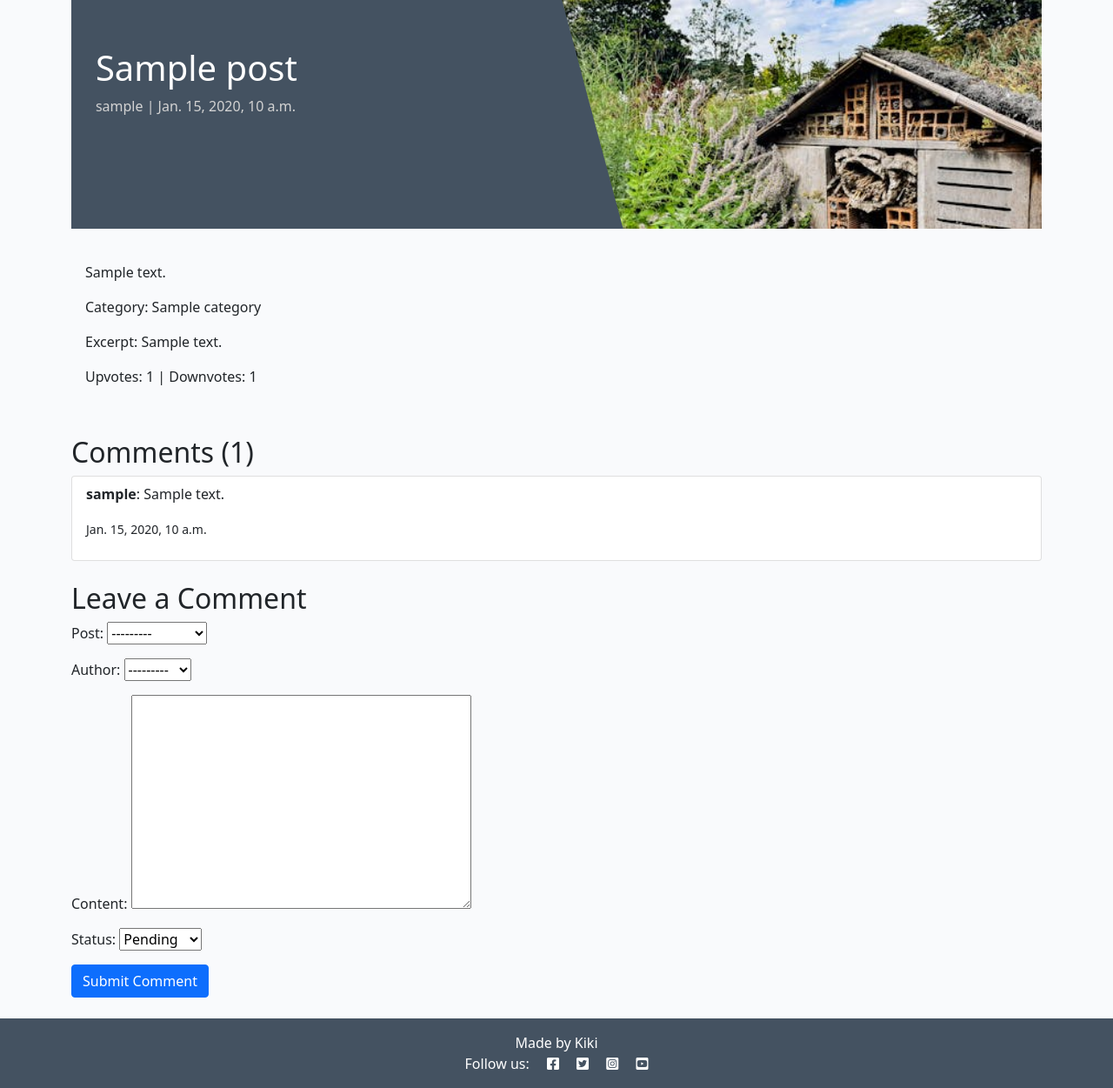
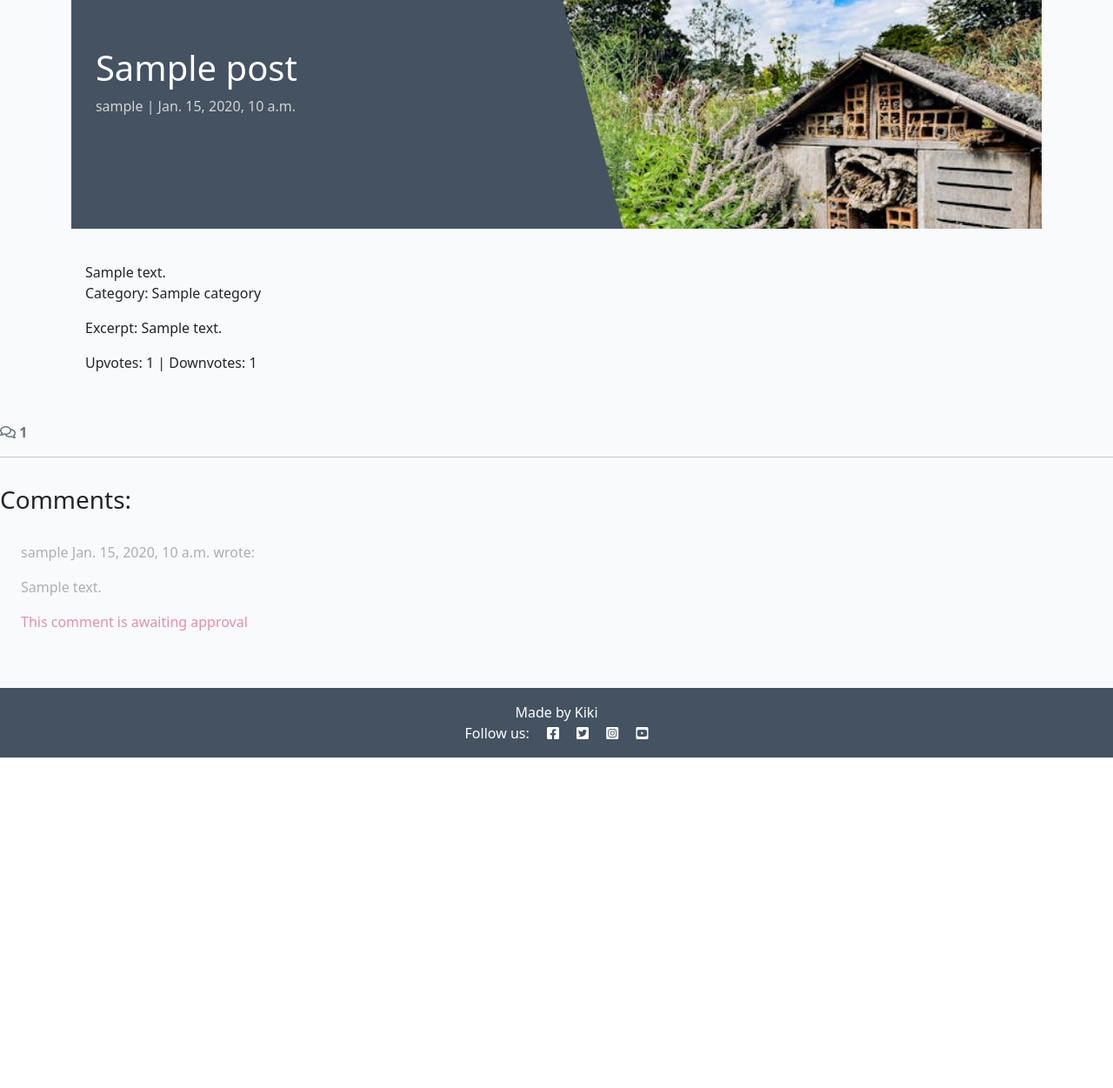
Before and after one commit to KikiBerg/urban-biodiversity-platform, a Django app: a page that uses posts/templates/posts/post_detail.html in a window 1280 px wide. Shown: the part 71-1322 px from the top of the page at 87% size. After the commit the page ends 942 px from the top, so only its background shows below. Run offline with Django 4.2, Linux system fonts and the light colour scheme; a user stored in the database is signed in; tables that the repository leaves empty hold one stand-in row (values such as "Sample post"); some libraries are stand-ins or nearby versions.

Commit message:
Post_detail: customize count & displaying of comments

```diff
--- a/posts/templates/posts/post_detail.html
+++ b/posts/templates/posts/post_detail.html
@@ -1,13 +1,15 @@
 {% extends 'base.html' %} {% block content %}
 {% load static %}
-{% load crispy_forms_tags %}
+
 
 
 <div class="masthead">
     <div class="container">
         <div class="row g-0">
             <div class="col-md-6 masthead-text">
+                <!-- Post title goes in these h1 tags -->
                 <h1 class="post-title">{{ detail.title }}</h1>
+                <!-- Post author goes before the | the post's created date goes after -->
                 <p class="post-subtitle">{{ detail.author.username }} | {{ detail.created_at }}</p>
             </div>
             <div class="d-none d-md-block col-md-6 masthead-image">
@@ -21,9 +23,11 @@
     <div class="row">
         <div class="col card mb-4 mt-3 left top">
             <div class="card-body">
-                <p class="card-text">
+                <!-- The post content goes inside the card-text. -->
+                <!-- Use the | safe filter inside the template tags -->
+                <article class="card-text">
                     {{ detail.content | safe }}
-                </p>
+                </article>
                 <p>Category: {{ detail.category.name }}</p>
                 <p>Excerpt: {{ detail.excerpt }}</p>
                 <p>Upvotes: {{ detail.upvotes }} | Downvotes: {{ detail.downvotes }}</p>
@@ -32,28 +36,52 @@
     </div>
 </div>
 
+<!-- Displaying count of comments -->
+<div class="row">
+    <div class="col-12">
+      <strong class="text-secondary">
+        <i class="far fa-comments"></i> {{ comment_count }}
+      </strong>
+    </div>
+    <div class="col-12">
+      <hr>
+    </div>
+  </div>
 
-<div class="container">
-    <div class="row">
-        <div class="col">
-            <h2>Comments ({{ comment_count }})</h2>
-            <ul class="list-group mb-4">
-                {% for comment in comments %}
-                <li class="list-group-item">
-                    <p><strong>{{ comment.author.username }}</strong>: {{ comment.content }}</p>
-                    <p><small>{{ comment.created_at }}</small></p>
-                </li>
-                {% endfor %}
-            </ul>
 
-            <h2>Leave a Comment</h2>
-            <form method="post" class="mb-4">
-                {% csrf_token %}
-                {{ comment_form.as_p }}
-                <button type="submit" class="btn btn-primary">Submit Comment</button>
-            </form>
+<!-- Displaying Comments -->
+<div class="row">
+    <div class="col-md-8 card mb-4 mt-3">
+        <h3>Comments:</h3>
+        <div class="card-body">
+            <!-- Loop through each comment in comments -->
+            {% for comment in comments %}
+            <div class="p-2 comments {% if not comment.approved and comment.author == user %}faded{% elif not comment.approved %} d-none{% endif %}">
+                <p class="font-weight-bold"> {{ comment.author.username }}
+                    <span class="font-weight-normal">{{ comment.created_at }}</span> wrote:
+                </p>
+                <div id="comment{{ comment.id }}"> {{ comment.content | linebreaks }}
+                </div>
+
+                <!-- Display approval message for the author of the comment -->
+                 {% if not comment.approved and comment.author == user %}
+                 <p class="approval">
+                    This comment is awaiting approval
+                 </p>
+                 {% endif %}
+
+
+            </div>
+
+            <!-- End of for loop -->
+            {% endfor %}
+
         </div>
     </div>
 </div>
 
+
+
+
+
 {% endblock content %}
```
